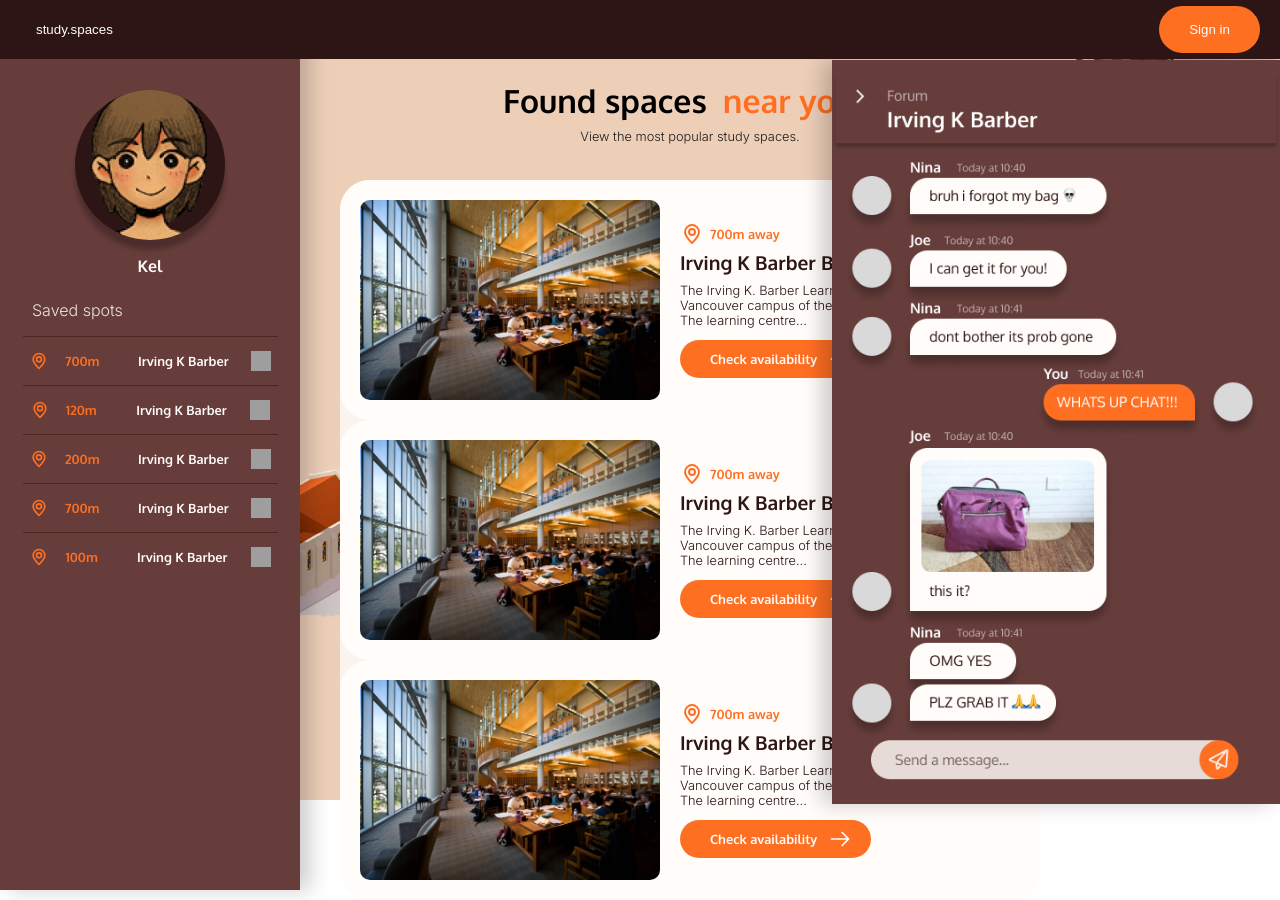
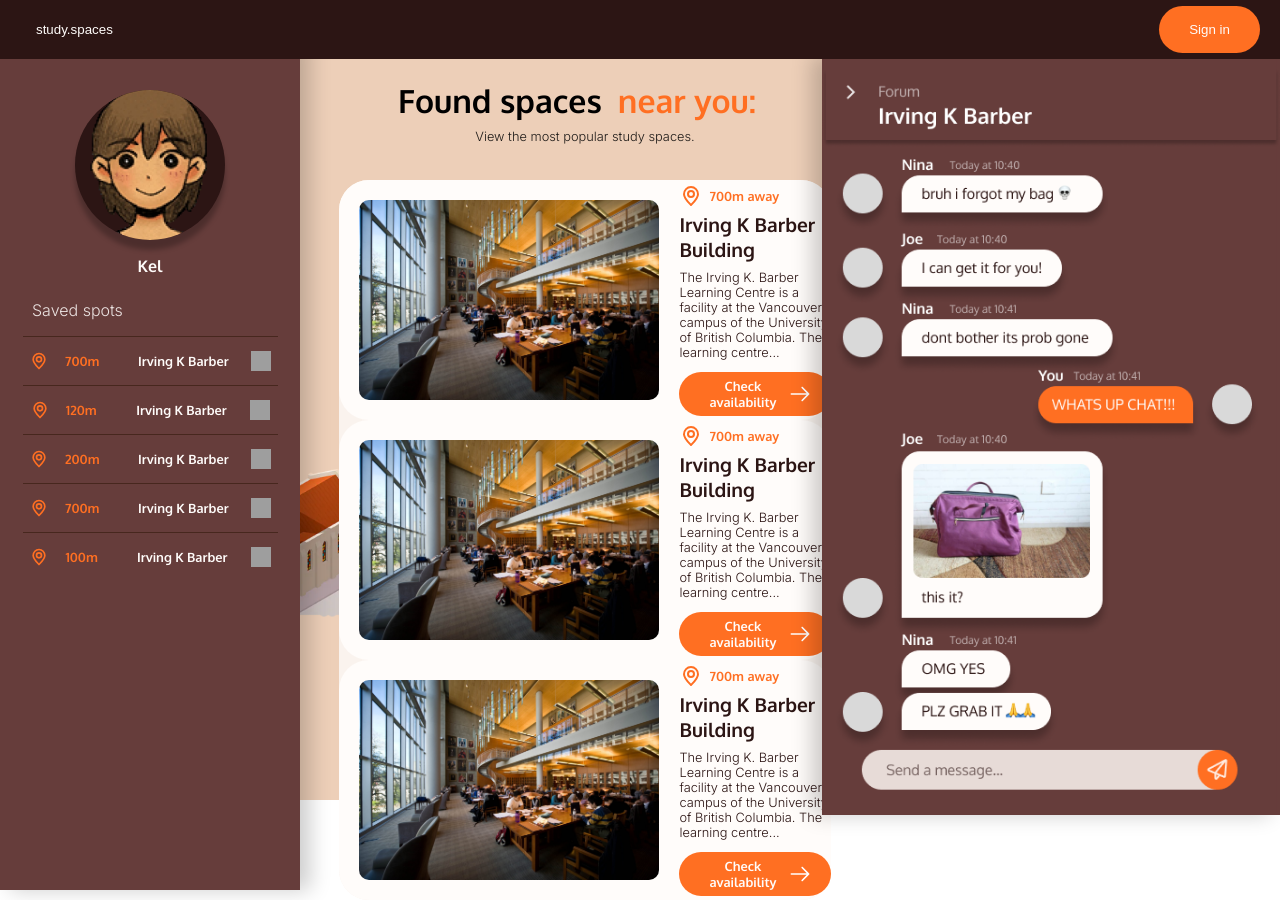
Before and after one commit to stevenxu27/studyspaces, a React (Create React App) app in the folder frontend/: page /main in a window 1280 px wide. Built offline with nearby package versions, Linux system fonts and the light colour scheme; grey boxes are pictures that could not be loaded.

Commit message:
width no longer scuff

```diff
--- a/frontend/public/index.css
+++ b/frontend/public/index.css
@@ -132,9 +132,9 @@ footer {
   opacity: 0;
   display: flex;
   justify-content: center;
-  margin-left: 240px;
-  min-width: 700px;
-  max-width: 900px;
+  justify-self: center;
+  margin-left: 300px;
+  margin-right: 410px;
   padding-bottom: 40px;
   animation: fadeIn 1s ease-in-out 0.8s forwards;
 }
@@ -155,8 +155,8 @@ footer {
 }
 
 #chatBar {
-  height: 93%;
-  top: 60px;
+  height: 95%;
+  top: 55px;
   right: 0px;
   position: fixed;
   background-color: #663d3b;
--- a/frontend/src/components/ListingComponent.tsx
+++ b/frontend/src/components/ListingComponent.tsx
@@ -1,6 +1,6 @@
 import React from 'react';
 
-export default function ListingComponent() {
+export default function ListingComponent(props) {
   return (
     <div className="listingComponent">
         <img src="./images/UBC_Irving_5-scaled.jpg"/>
```
